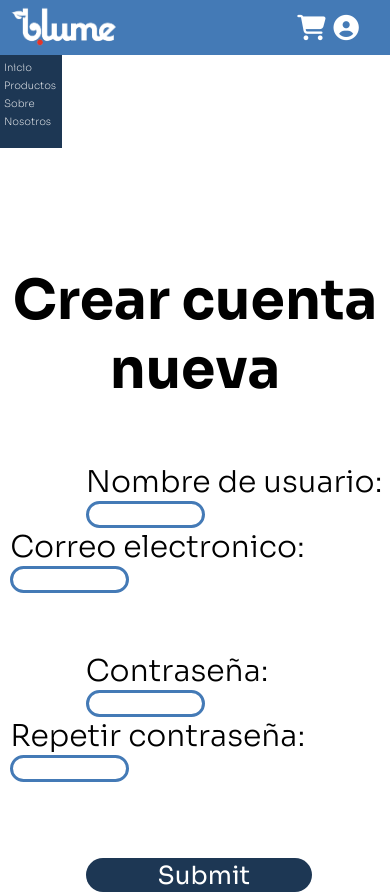
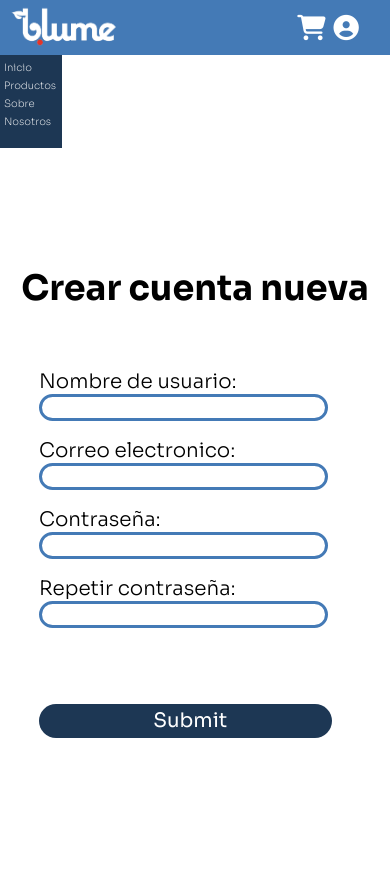
Before and after one commit to manuelandres66/blume, a Django app: page /login/cuenta_nueva/ in a window 390 px wide. After the commit the page ends 738 px from the top, so only its background shows below. Run offline with Django 3.2, Linux system fonts and the light colour scheme; some libraries are stand-ins or nearby versions.

Commit message:
Nueva Cuenta Responsive

```diff
--- a/static/css/nueva_cuenta.css
+++ b/static/css/nueva_cuenta.css
@@ -55,3 +55,39 @@ li {
     height: 4vh;
     cursor: pointer;
 }
+
+@media only screen and (max-width: 1090px) {
+    h1 {
+        font-size: 35px;
+    }
+    form {
+        width: 80%;
+        margin-left: 10%;
+    }
+    label {
+        font-size: 20px;
+    }
+    input {
+        width: 70vw;
+    }
+    form div {
+        display: block;
+        margin-top: 2vh;
+    }
+
+    #contrasena {
+        margin-top: 2vh;
+    }
+
+    .derecha, .izquierda  {
+        margin-left: 0;
+    }
+
+    #crear_cuenta {
+        display: block;
+        font-size: 20px;
+        margin-left: 0;
+        width: 75vw;
+    }
+
+}
--- a/templates/nueva_cuenta.html
+++ b/templates/nueva_cuenta.html
@@ -22,7 +22,7 @@
                 {{form.email}}
                 {{form.email.errors}}
             </div>
-            <div class="derecha">
+            <div id="contrasena" class="derecha">
                 <label>Contraseña:</label>
                 {{form.password1}}
                 {{form.password1.errors}}
```
